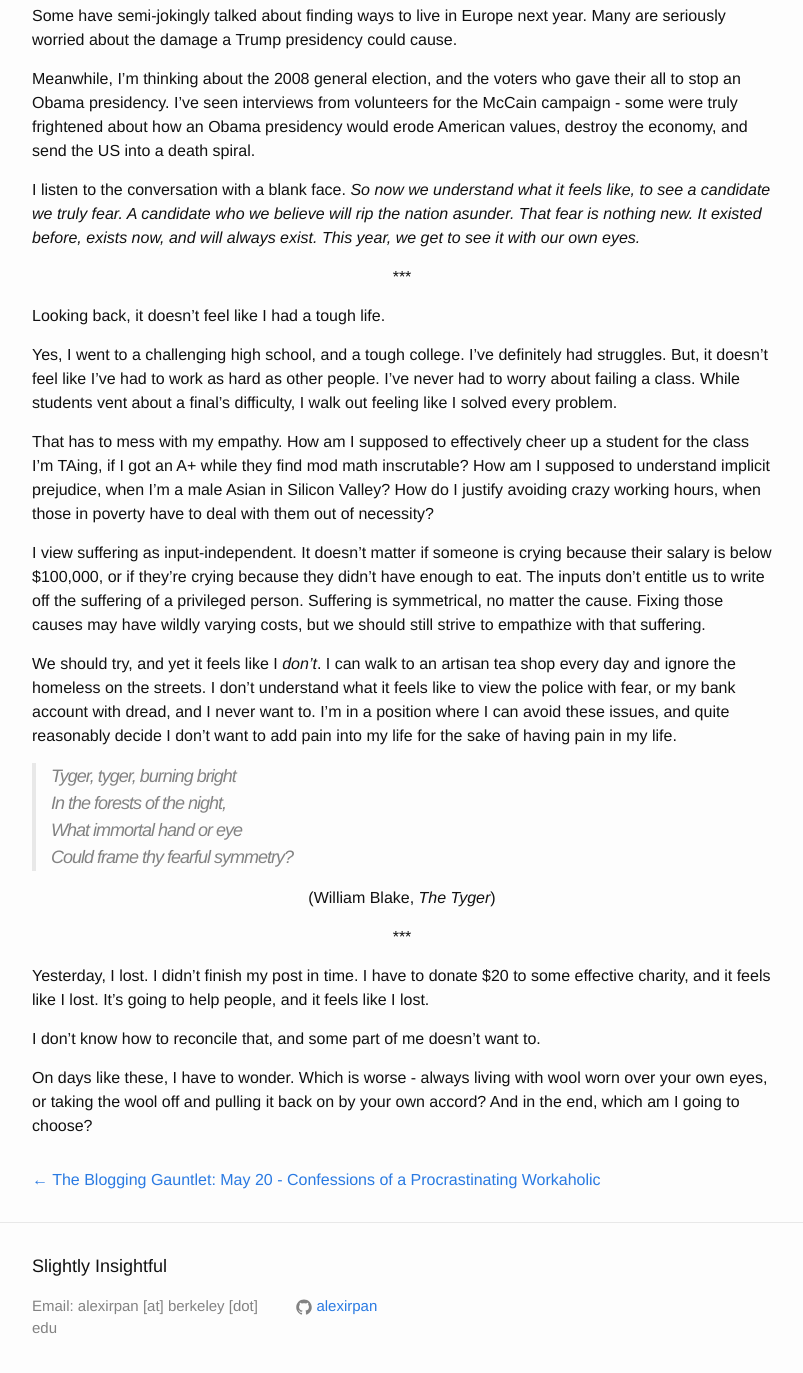
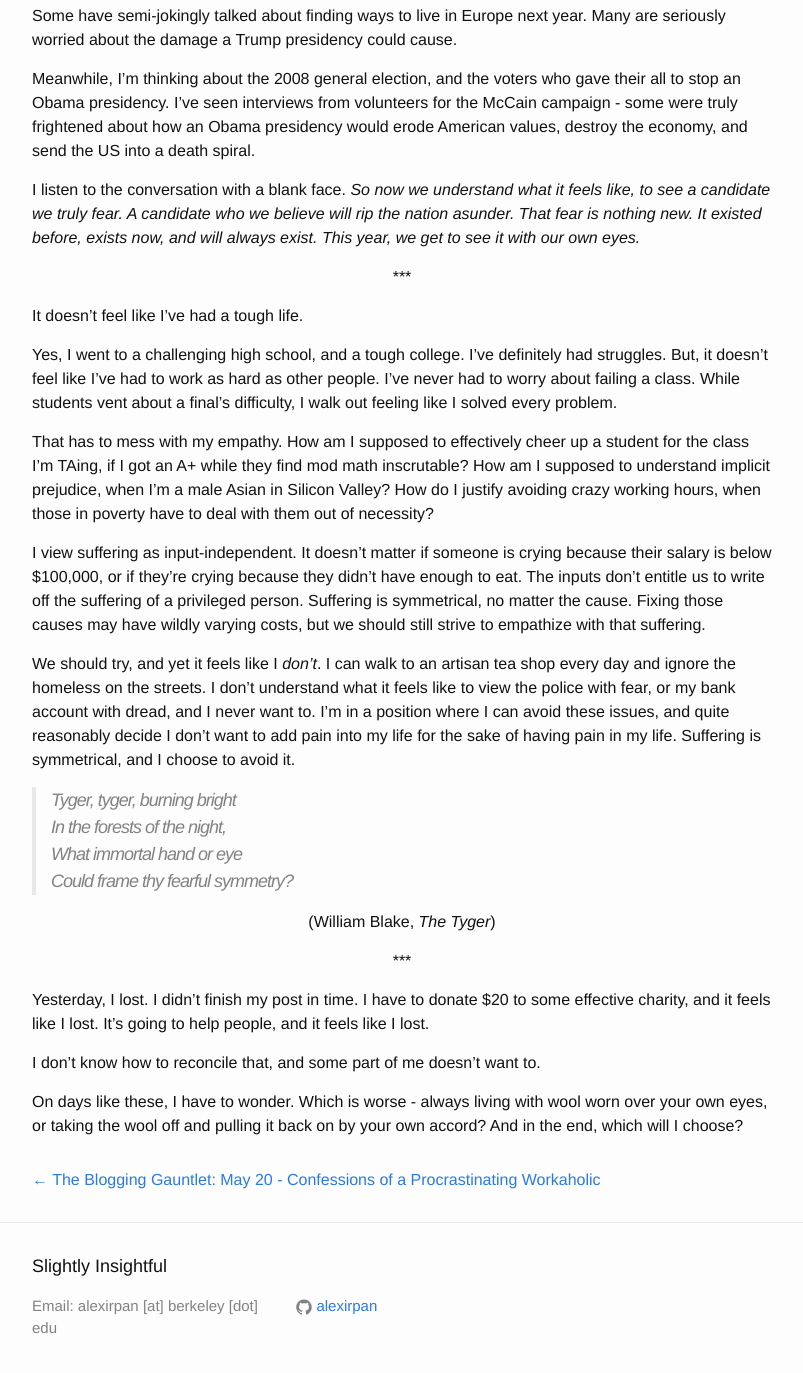
Before and after one commit to alexirpan/alexirpan.github.io, a Jekyll site: the page built from _posts/may2016/2016-05-21-may-21.markdown, in a window 1280 px wide and 1400 px high, scrolled down 1113 px. Shown: the top 1373 px of the window, without its empty margins (238-1041 px from the left). Built offline with Jekyll 4.4.1, drawn with Linux system fonts in a browser that asks for light colours.

Commit message:
Final draft

```diff
--- a/_posts/may2016/2016-05-21-may-21.markdown
+++ b/_posts/may2016/2016-05-21-may-21.markdown
@@ -65,7 +65,7 @@ to see it with our own eyes.*
 \*\*\*
 {: .centered }
 
-Looking back, it doesn't feel like I had a tough life.
+It doesn't feel like I've had a tough life.
 
 Yes, I went to a challenging high school, and a tough college. I've
 definitely had struggles. But, it doesn't feel like I've had to work as hard
@@ -93,7 +93,7 @@ tea shop every day and ignore the homeless on the streets. I don't understand
 what it feels like to view the police with fear, or my bank account with dread,
 and I never want to. I'm in a position where I can avoid these issues, and quite
 reasonably decide I don't want to add pain into my life for the sake of having
-pain in my life.
+pain in my life. Suffering is symmetrical, and I choose to avoid it.
 
 > Tyger, tyger, burning bright
 > In the forests of the night,
@@ -114,4 +114,4 @@ I don't know how to reconcile that, and some part of me doesn't want to.
 
 On days like these, I have to wonder. Which is worse - always living with wool
 worn over your own eyes, or taking the wool off and pulling it back on by
-your own accord? And in the end, which am I going to choose?
+your own accord? And in the end, which will I choose?
```
Also changed, not shown: other parts of _posts/may2016/2016-05-21-may-21.markdown (+1 -1 lines).
